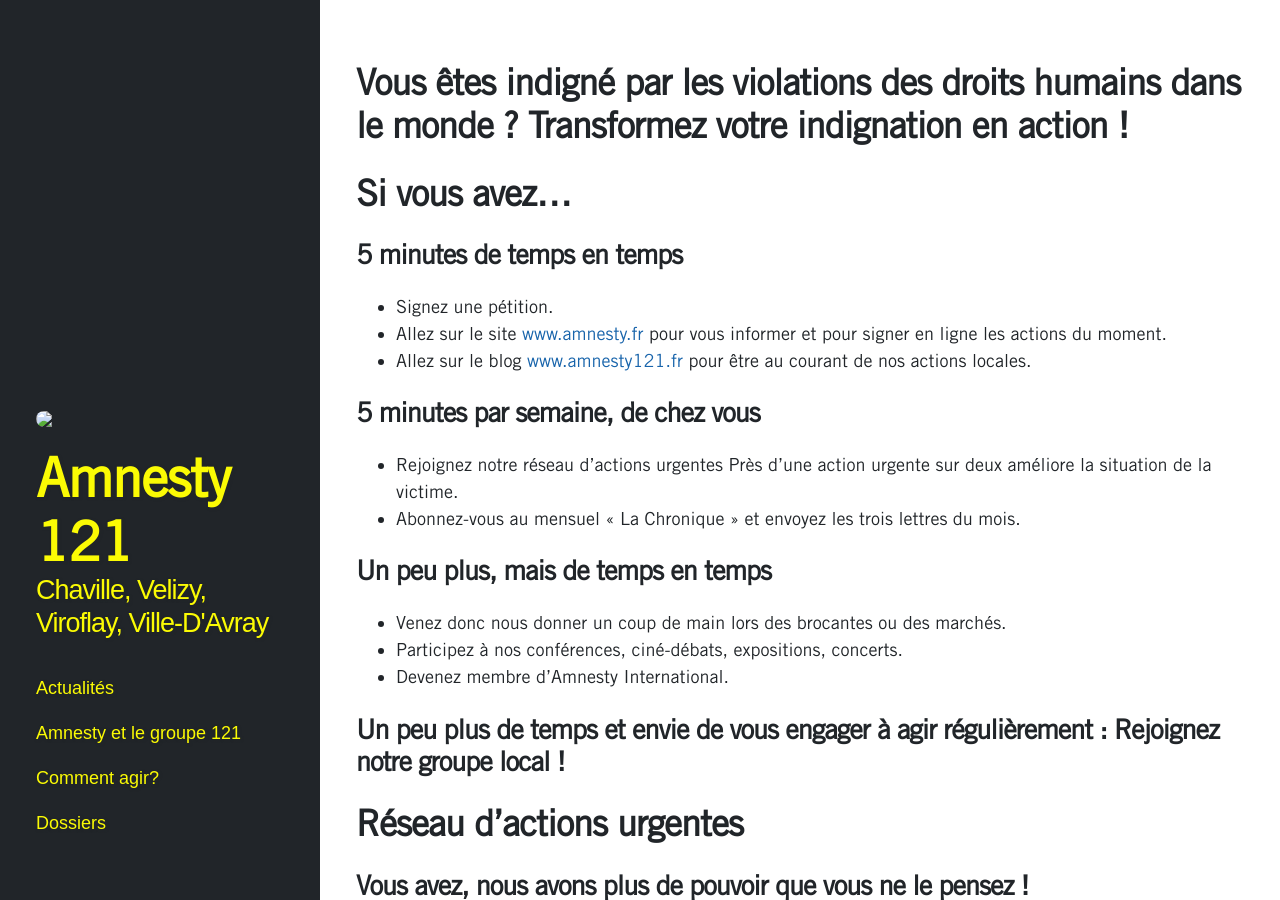
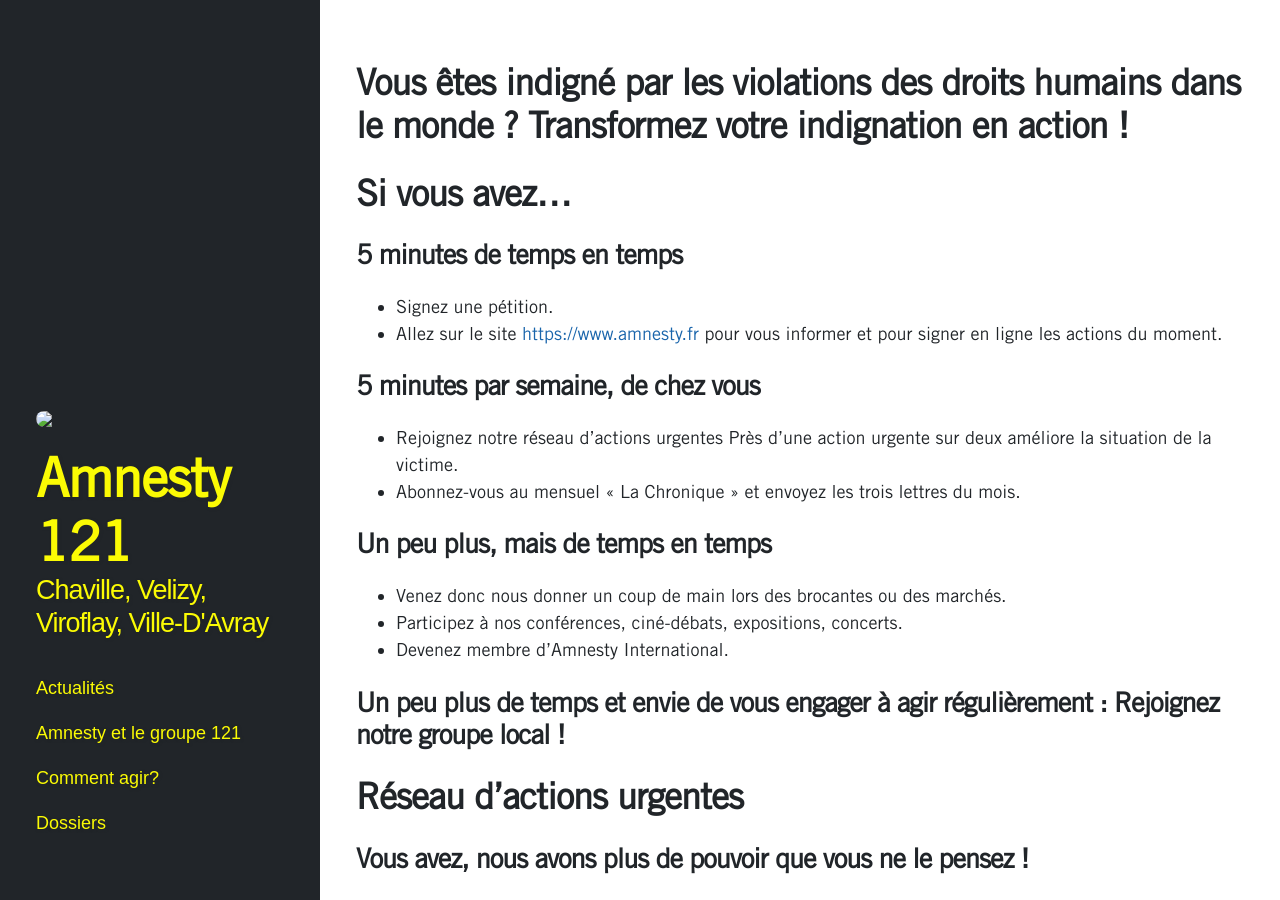
Before and after one commit to Amnesty121/SiteAmnesty121-dev, a Jekyll site: the page built from HowTo/index.md, in a window 1280 px wide and 900 px high. Built offline with Jekyll 4.4.1, drawn with Linux system fonts in a browser that asks for light colours; nearby versions of some CDN libraries; comment, search, counter and statistics services are not loaded; our own code applies the rules of GitHub Pages for plain Markdown files.

Commit message:
Fix how to link

```diff
--- a/HowTo/index.md
+++ b/HowTo/index.md
@@ -9,8 +9,7 @@
 ## 5 minutes de temps en temps
 
 - Signez une pétition.
-- Allez sur le site [www.amnesty.fr](www.amnesty.fr) pour vous informer et pour signer en ligne les actions du moment.
-- Allez sur le blog [www.amnesty121.fr](www.amnesty121.fr) pour être au courant de nos actions locales.
+- Allez sur le site [https://www.amnesty.fr](www.amnesty.fr) pour vous informer et pour signer en ligne les actions du moment.
 
 ## 5 minutes par semaine, de chez vous
 
```
